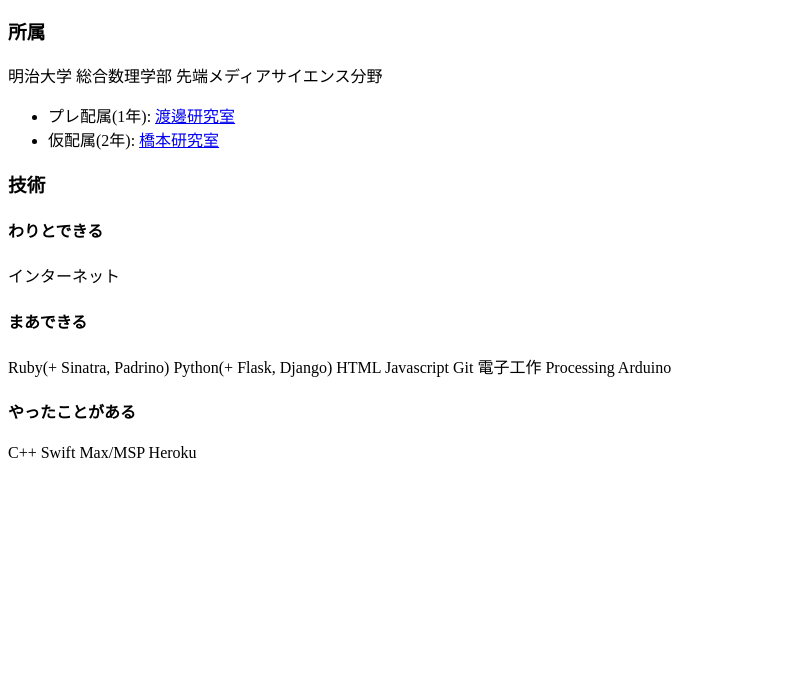
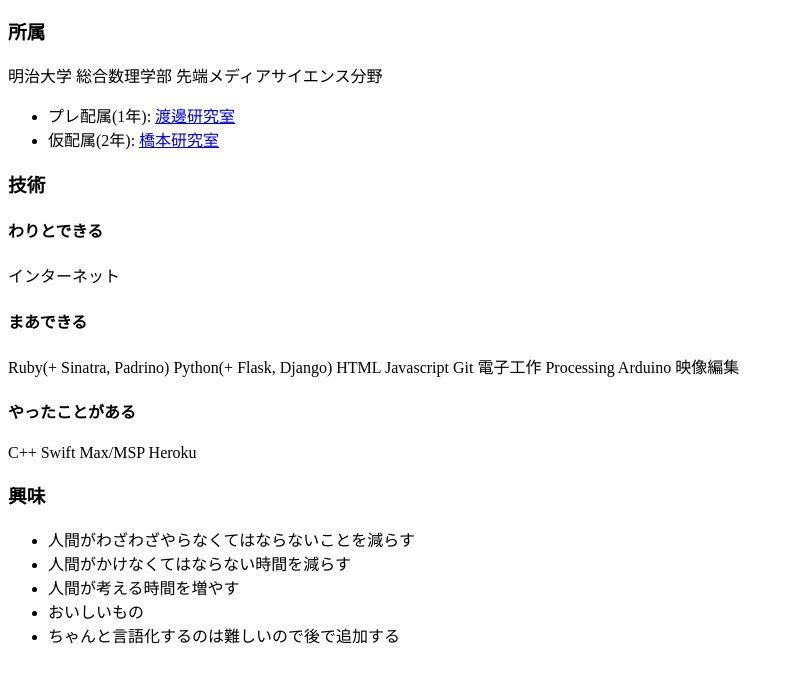
Before and after one commit to mactkg/tkgdis.co, a plain HTML site: page index.html in a window 1280 px wide. Shown: the part 96-778 px from the top of the page, without its empty margins (0-794 px from the left). Drawn offline with Linux system fonts and the light colour scheme.

Commit message:
Update index.html

```diff
--- a/index.html
+++ b/index.html
@@ -19,9 +19,19 @@
     <h4>わりとできる</h4>
     <p>インターネット</p>
     <h4>まあできる</h4>
-    <p>Ruby(+ Sinatra, Padrino) Python(+ Flask, Django) HTML Javascript Git 電子工作 Processing Arduino</p>
+    <p>Ruby(+ Sinatra, Padrino) Python(+ Flask, Django) HTML Javascript Git 電子工作 Processing Arduino 映像編集</p>
     <h4>やったことがある</h4>
     <p>C++ Swift Max/MSP Heroku</p>
   </div>
+  <div class="elem">
+    <h3>興味</h3>
+    <ul>
+      <li>人間がわざわざやらなくてはならないことを減らす</li>
+      <li>人間がかけなくてはならない時間を減らす</li>
+      <li>人間が考える時間を増やす</li>
+      <li>おいしいもの</li>
+      <li>ちゃんと言語化するのは難しいので後で追加する</li>
+    </ul>
+  </div>
 </body>
 </html>
```
